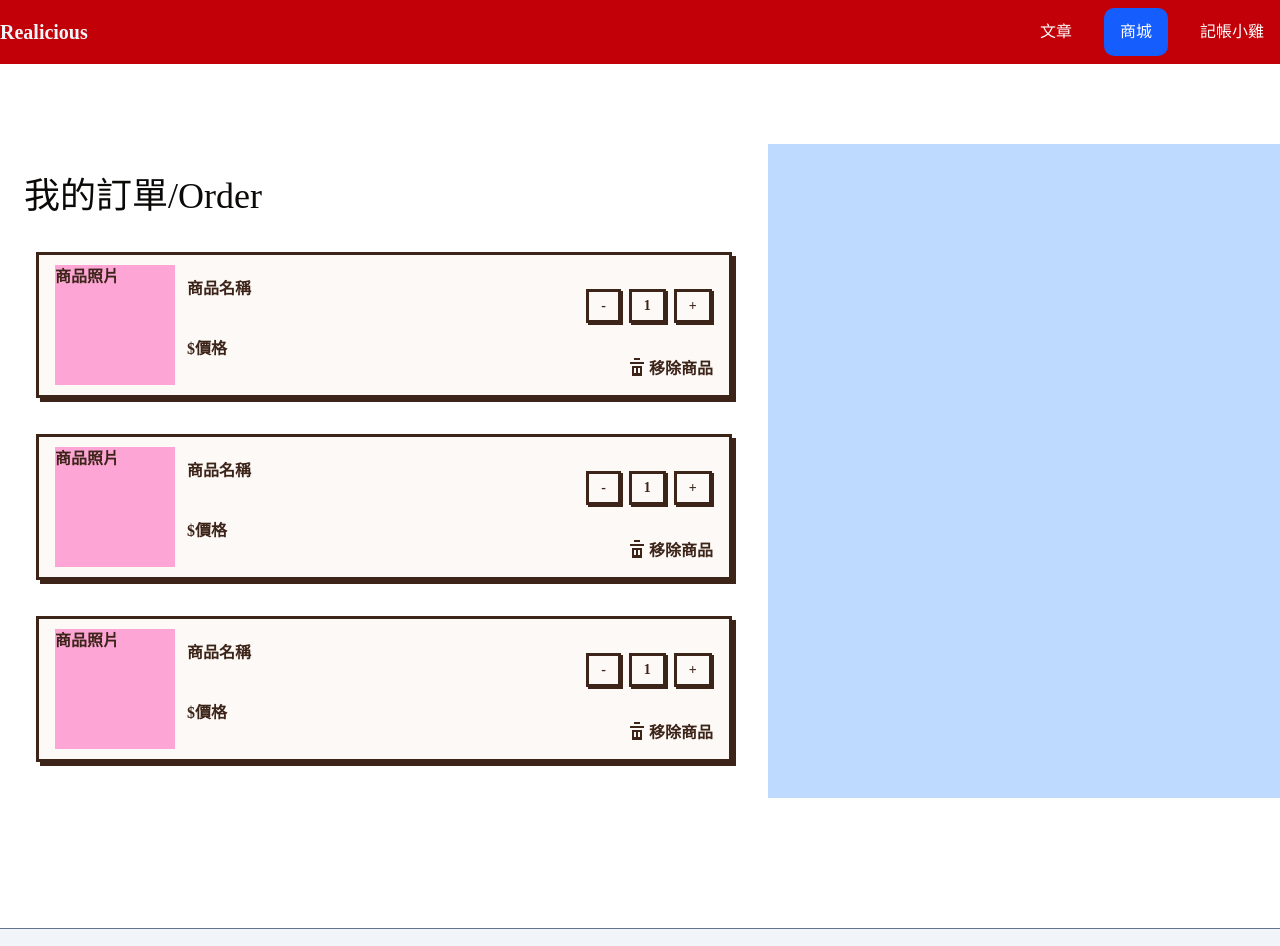
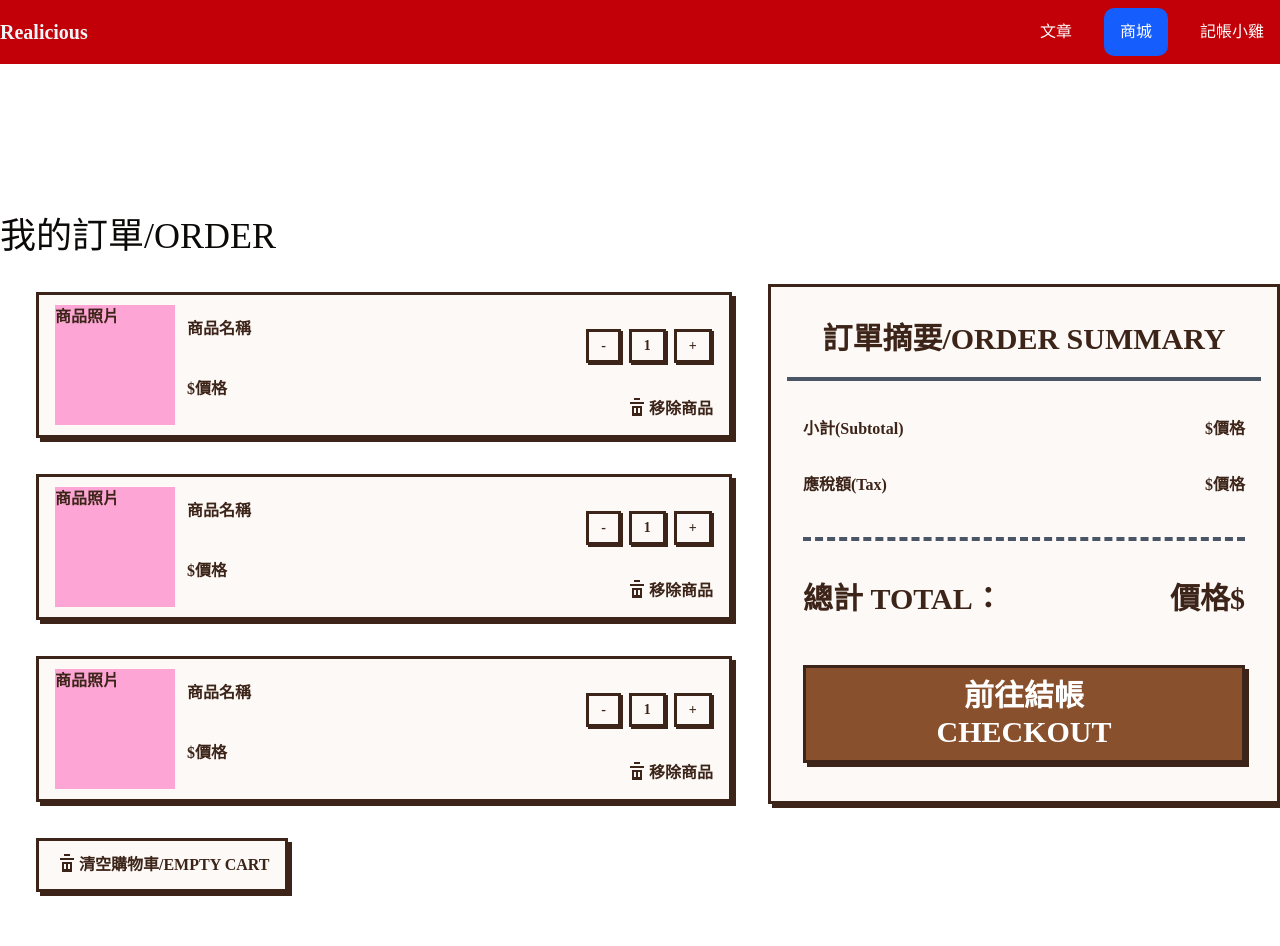
Before and after one commit to AnieceJ/Realicious, a Next.js app: page /shop/cart in a window 1280 px wide. Shown: the top 946 px of the page. Built offline with nearby package versions, Linux system fonts and the light colour scheme.

Commit message:
feat:購物車右側

```diff
--- /dev/null
+++ b/app/shop/cart/_components/EmptyCart.tsx
@@ -0,0 +1,25 @@
+import React from "react";
+
+export default function EmptyCart() {
+  return (
+    <div className="ml-9">
+      <div
+        className="flex w-full px-4 py-2.5
+                  bg-[#FCF9F6] text-[#3D2419] font-bold text-base
+                  border-[3px] border-[#3D2419]
+                  shadow-[4px_4px_0px_0px_#3D2419]
+                  "
+      >
+        <button className="flex flex-row w-fit items-center justify-between">
+          <svg
+            className="w-6 h-6 fill-[#3D2419] transition-colors hover:fill-red-500 mb-1"
+            viewBox="0 0 24 24"
+          >
+            <path d="M9 3h6v2H9V3zm-4 4h14v2H5V7zm2 4h10v10H7V11zm2 2v5h2v-5H9zm4 0v5h2v-5h-2z" />
+          </svg>
+          清空購物車/EMPTY CART
+        </button>
+      </div>
+    </div>
+  );
+}
--- /dev/null
+++ b/app/shop/cart/_components/OrderSummary.tsx
@@ -0,0 +1,44 @@
+import React from "react";
+
+export default function OrderSummary() {
+  return (
+    <div
+      className="flex flex-col w-full h-130 px-4 py-2.5
+                  bg-[#FCF9F6] text-[#3D2419] font-bold text-base
+                  border-[3px] border-[#3D2419]
+                  shadow-[4px_4px_0px_0px_#3D2419]
+                  "
+    >
+      <div className="flex items-center justify-center mt-6">
+        <h3 className="text-3xl">訂單摘要/ORDER SUMMARY</h3>
+      </div>
+      <hr className="border-t-4 w-full mx-auto mt-5 border-gray-600 " />
+      <div className="flex flex-col gap-4 mt-6 w-full px-4 py-3">
+        <div className="flex justify-between mb-4">
+          <span>小計(Subtotal)</span>
+          <span>$價格</span>
+        </div>
+        <div className="flex justify-between">
+          <span>應稅額(Tax)</span>
+          <span>$價格</span>
+        </div>
+        <hr className="border-t-4 border-dashed border-gray-600 mt-6 mx-auto w-full" />
+        <div className="flex justify-between mt-6">
+          <h3 className="text-3xl">總計 TOTAL：</h3>
+          <h3 className="text-3xl">價格$</h3>
+        </div>
+        <div
+          className="flex items-center justify-center w-full px-4 py-2.5 mt-8
+                  bg-[#89502E] text-[#FFFFFF] font-bold text-base
+                  border-[3px] border-[#3D2419]
+                  shadow-[4px_4px_0px_0px_#3D2419]
+                  "
+        >
+          <button className="text-3xl">
+            前往結帳 <br /> CHECKOUT
+          </button>
+        </div>
+      </div>
+    </div>
+  );
+}
--- a/app/shop/cart/page.tsx
+++ b/app/shop/cart/page.tsx
@@ -1,17 +1,19 @@
 "use client";
 import React from "react";
 import OrderItem from "./_components/OrderItem";
+import OrderSummary from "./_components/OrderSummary";
+import EmptyCart from "./_components/EmptyCart";
 
 export default function page() {
   return (
     <div className="relative min-h-screen">
       <div className="fixed inset-0 -z-10 bg-[#FFFFFF]" />
       {/* 左側+右側區塊 */}
-      <div className="max-w-7xl flex flex-row">
+      <div className="max-w-7xl flex flex-row mt-30">
         {/* 左側訂單區塊 */}
-        <div className="w-[60%]  mt-12">
-          <div className="w-fit  mt-8 ml-6">
-            <h3 className="text-4xl">我的訂單/Order</h3>
+        <div className="w-[60%]">
+          <div className="w-fit">
+            <h3 className="text-4xl">我的訂單/ORDER</h3>
           </div>
           <div>
             <OrderItem />
@@ -22,9 +24,17 @@ export default function page() {
           <div>
             <OrderItem />
           </div>
+          <div className="w-fit">
+            <EmptyCart />
+          </div>
         </div>
+
         {/* 右側結帳區塊 */}
-        <div className="w-[40%] bg-blue-200 mt-12"></div>
+        <div className="w-[40%] mt-17">
+          <div>
+            <OrderSummary />
+          </div>
+        </div>
       </div>
     </div>
   );
```
